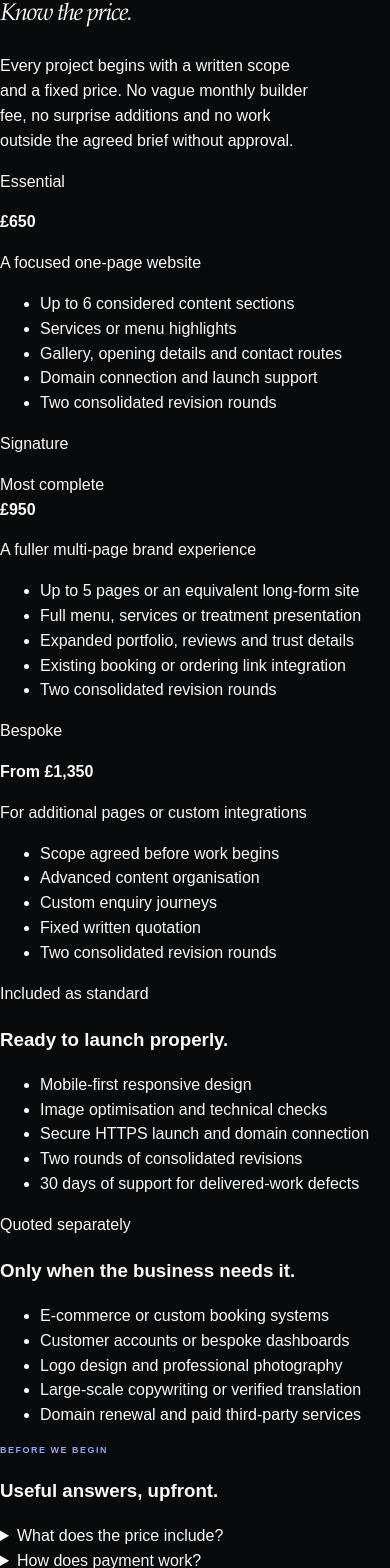
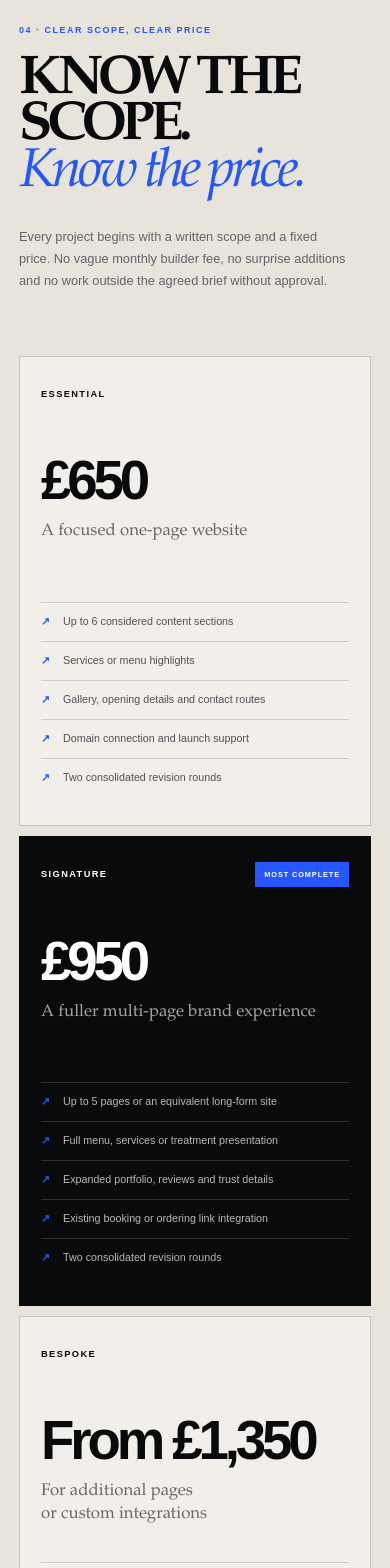
Before and after one commit to linshi156217-bot/linshi156217-bot.github.io, a Next.js app: page /work in a window 390 px wide. Shown: the part 6910-8478 px from the top of the page. Built offline with nearby package versions, Linux system fonts and the light colour scheme.

Commit message:
Style responsive pricing and scope sections
Added styles for the offer section including layout and typography.

```diff
--- a/app/work/work.module.css
+++ b/app/work/work.module.css
@@ -207,6 +207,7 @@
 .approach h2 em,
 .process h2 em,
 .promise blockquote em,
+.offer h2 em,
 .contact h2 em {
   color: var(--blue);
   font-family: "Iowan Old Style", "Palatino Linotype", Palatino, serif;
@@ -635,6 +636,291 @@
   font-size: 0.78rem;
   font-weight: 600;
   line-height: 1.65;
+}
+
+.offer {
+  padding: 98px 19px 104px;
+  background: #e8e4dc;
+  color: var(--black);
+}
+
+.offer .sectionLabel {
+  color: var(--blue);
+}
+
+.offerIntro {
+  display: grid;
+  gap: 22px;
+}
+
+.offer h2 {
+  max-width: 960px;
+  margin: 0;
+  font-size: clamp(3.25rem, 14vw, 8.8rem);
+  font-weight: 900;
+  letter-spacing: -0.085em;
+  line-height: 0.84;
+  text-transform: uppercase;
+}
+
+.offerIntro > p:last-child {
+  max-width: 570px;
+  margin: 6px 0 0;
+  color: #62636a;
+  font-size: 0.8rem;
+  line-height: 1.72;
+}
+
+.priceGrid {
+  margin-top: 64px;
+  display: grid;
+  gap: 10px;
+}
+
+.priceGrid > article {
+  min-height: 470px;
+  padding: 25px 21px 28px;
+  display: flex;
+  flex-direction: column;
+  border: 1px solid rgba(9, 10, 12, 0.2);
+  background: rgba(251, 250, 247, 0.52);
+}
+
+.priceGrid > article.priceFeatured {
+  background: var(--black);
+  color: white;
+}
+
+.priceHead {
+  min-height: 24px;
+  display: flex;
+  align-items: center;
+  justify-content: space-between;
+  gap: 14px;
+}
+
+.priceHead p {
+  margin: 0;
+  font-size: 0.58rem;
+  font-weight: 900;
+  letter-spacing: 0.15em;
+  text-transform: uppercase;
+}
+
+.priceHead span {
+  padding: 7px 9px;
+  background: var(--blue);
+  color: white;
+  font-size: 0.46rem;
+  font-weight: 900;
+  letter-spacing: 0.12em;
+  text-transform: uppercase;
+}
+
+.priceGrid article > strong {
+  margin-top: 50px;
+  font-size: clamp(3.2rem, 14vw, 5.4rem);
+  font-weight: 900;
+  letter-spacing: -0.075em;
+  line-height: 0.9;
+}
+
+.priceNote {
+  margin: 16px 0 0;
+  color: #66686e;
+  font-family: "Iowan Old Style", "Palatino Linotype", Palatino, serif;
+  font-size: 1.05rem;
+  line-height: 1.35;
+}
+
+.priceFeatured .priceNote {
+  color: rgba(255, 255, 255, 0.63);
+}
+
+.priceGrid ul,
+.scopeGrid ul {
+  margin: auto 0 0;
+  padding: 33px 0 0;
+  list-style: none;
+}
+
+.priceGrid li,
+.scopeGrid li {
+  padding: 11px 0 11px 22px;
+  position: relative;
+  border-top: 1px solid rgba(9, 10, 12, 0.14);
+  color: #4f5157;
+  font-size: 0.67rem;
+  line-height: 1.48;
+}
+
+.priceFeatured li {
+  border-color: rgba(255, 255, 255, 0.14);
+  color: rgba(255, 255, 255, 0.71);
+}
+
+.priceGrid li::before,
+.scopeGrid li::before {
+  content: "↗";
+  position: absolute;
+  left: 0;
+  color: var(--blue);
+  font-weight: 900;
+}
+
+.scopeGrid {
+  margin-top: 10px;
+  display: grid;
+  gap: 10px;
+}
+
+.scopeGrid > section {
+  min-height: 400px;
+  padding: 31px 21px;
+  display: flex;
+  flex-direction: column;
+  background: #d9d4cb;
+}
+
+.scopeGrid > section:last-child {
+  background: var(--blue);
+  color: white;
+}
+
+.scopeLabel {
+  margin: 0;
+  color: var(--blue);
+  font-size: 0.52rem;
+  font-weight: 900;
+  letter-spacing: 0.14em;
+  text-transform: uppercase;
+}
+
+.scopeGrid > section:last-child .scopeLabel {
+  color: var(--black);
+}
+
+.scopeGrid h3 {
+  max-width: 420px;
+  margin: 28px 0 0;
+  font-size: clamp(2.2rem, 9vw, 4.2rem);
+  font-weight: 900;
+  letter-spacing: -0.065em;
+  line-height: 0.95;
+  text-transform: uppercase;
+}
+
+.scopeGrid ul {
+  width: 100%;
+}
+
+.scopeGrid > section:last-child li {
+  border-color: rgba(9, 10, 12, 0.18);
+  color: rgba(9, 10, 12, 0.74);
+}
+
+.scopeGrid > section:last-child li::before {
+  color: var(--black);
+}
+
+.faqBlock {
+  margin-top: 80px;
+  display: grid;
+  gap: 38px;
+}
+
+.faqBlock > div:first-child {
+  display: grid;
+  gap: 22px;
+}
+
+.faqBlock h3 {
+  max-width: 620px;
+  margin: 0;
+  font-size: clamp(2.8rem, 11vw, 6.2rem);
+  font-weight: 900;
+  letter-spacing: -0.075em;
+  line-height: 0.88;
+  text-transform: uppercase;
+}
+
+.faqList {
+  border-top: 1px solid var(--line-light);
+}
+
+.faqList details {
+  border-bottom: 1px solid var(--line-light);
+}
+
+.faqList summary {
+  min-height: 76px;
+  padding: 23px 38px 23px 0;
+  display: flex;
+  align-items: center;
+  position: relative;
+  cursor: pointer;
+  font-size: 0.82rem;
+  font-weight: 800;
+  letter-spacing: -0.015em;
+  list-style: none;
+}
+
+.faqList summary::-webkit-details-marker {
+  display: none;
+}
+
+.faqList summary::after {
+  content: "+";
+  position: absolute;
+  right: 3px;
+  color: var(--blue);
+  font-size: 1.5rem;
+  font-weight: 400;
+}
+
+.faqList details[open] summary::after {
+  content: "−";
+}
+
+.faqList details p {
+  max-width: 650px;
+  margin: -4px 0 25px;
+  color: #62636a;
+  font-size: 0.72rem;
+  line-height: 1.7;
+}
+
+.quoteCta {
+  min-height: 126px;
+  margin-top: 74px;
+  padding: 22px;
+  display: flex;
+  align-items: center;
+  justify-content: space-between;
+  gap: 24px;
+  background: var(--blue);
+  color: white !important;
+}
+
+.quoteCta > span:first-child {
+  display: grid;
+  gap: 9px;
+  font-size: clamp(1.25rem, 5vw, 2.5rem);
+  font-weight: 900;
+  letter-spacing: -0.045em;
+  line-height: 1;
+  text-transform: uppercase;
+}
+
+.quoteCta small {
+  color: rgba(255, 255, 255, 0.65);
+  font-size: 0.48rem;
+  font-weight: 800;
+  letter-spacing: 0.12em;
+}
+
+.quoteCta > span:last-child {
+  font-size: 1.4rem;
 }
 
 .contact {
@@ -1079,6 +1365,58 @@
     padding: 128px 36px;
   }
 
+  .offer {
+    padding: 132px 36px;
+  }
+
+  .offerIntro {
+    grid-template-columns: minmax(0, 1fr) minmax(280px, 0.35fr);
+    align-items: end;
+    gap: 28px 60px;
+  }
+
+  .offerIntro .sectionLabel,
+  .offerIntro h2 {
+    grid-column: 1;
+  }
+
+  .offerIntro > p:last-child {
+    grid-column: 2;
+    grid-row: 2;
+  }
+
+  .priceGrid {
+    grid-template-columns: repeat(3, minmax(0, 1fr));
+  }
+
+  .priceGrid > article {
+    min-height: 540px;
+    padding: 31px 24px 32px;
+  }
+
+  .priceGrid article > strong {
+    font-size: clamp(3.2rem, 5vw, 5.4rem);
+  }
+
+  .scopeGrid {
+    grid-template-columns: repeat(2, minmax(0, 1fr));
+  }
+
+  .scopeGrid > section {
+    min-height: 455px;
+    padding: 42px 30px;
+  }
+
+  .faqBlock {
+    grid-template-columns: minmax(280px, 0.72fr) minmax(0, 1.28fr);
+    gap: 70px;
+    align-items: start;
+  }
+
+  .quoteCta {
+    padding: 28px 32px;
+  }
+
   .promise > p:last-child {
     margin-left: auto;
   }
@@ -1140,6 +1478,7 @@
   .approach,
   .process,
   .promise,
+  .offer,
   .contact,
   .footer {
     padding-right: max(52px, calc((100vw - 1500px) / 2));
```
